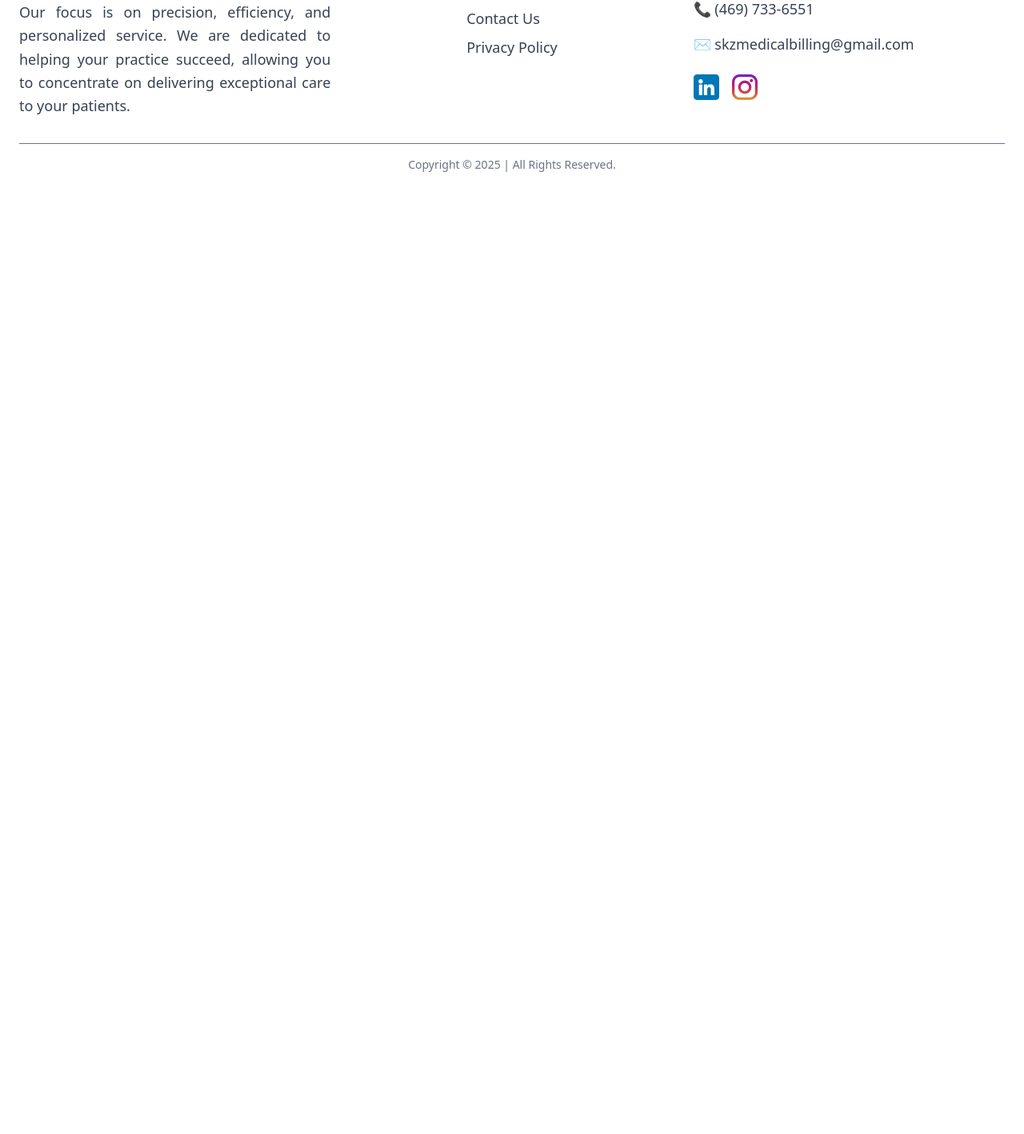
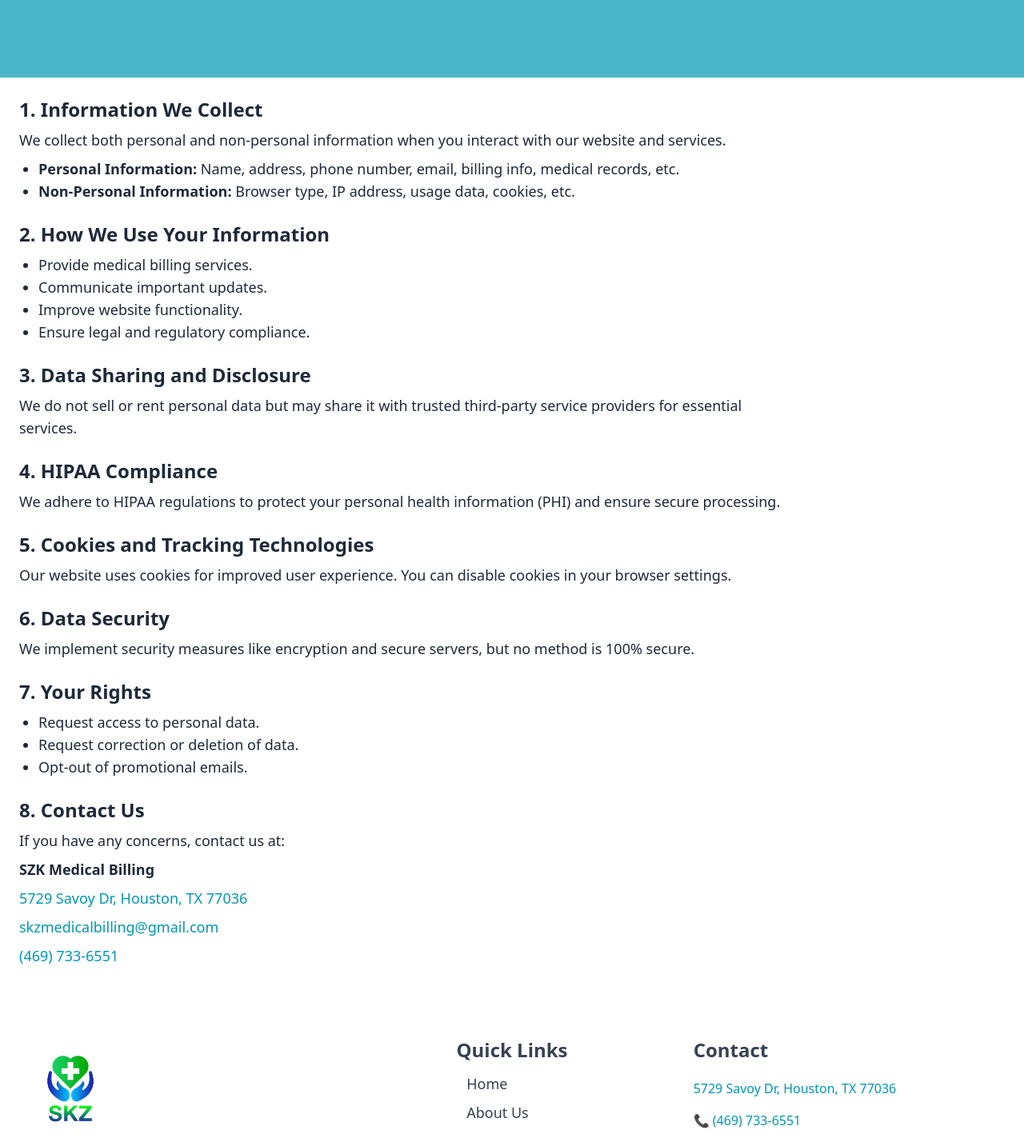
Before and after one commit to msyed313/skz_medical_billing, a React (Vite) app: page /privacy-policy in a window 1280 px wide. Shown: the part 259-1677 px from the top of the page at 80% size. Before the commit the page ends 800 px from the top, so only its background shows below. Built offline with nearby package versions, Linux system fonts and the light colour scheme.

Commit message:
addresslink

```diff
--- a/src/PagesRoutes.jsx
+++ b/src/PagesRoutes.jsx
@@ -12,6 +12,7 @@ import MedicalCoding from './pages/MedicalCoding';
 import BillingServices from './pages/BillingServices';
 import CReport from './pages/CReport';
 import WelcomeScreen from './pages/welcome/WelcomeScreen';
+import PrivacyPolicy from './pages/PrivacyPolicy';
 
 function PagesRoutes() {
   const location = useLocation();
@@ -33,6 +34,7 @@ function PagesRoutes() {
         <Route element={<MedicalCoding />} path="/medical-coding" />
         <Route element={<BillingServices />} path="/billing-services" />
         <Route element={<CReport />} path="/compliance-report" />
+        <Route element={<PrivacyPolicy/>} path='/privacy-policy' />
       </Routes>
 
       {!isWelcomeScreen && <Footer />}
--- a/src/components/Component.jsx
+++ b/src/components/Component.jsx
@@ -2,7 +2,7 @@ import React from "react";
 
 function Component({ name }) {
   return (
-    <div className="bg-blue-500 h-70 opacity-70 flex items-center justify-center">
+    <div className="bg-[#0097B2] h-70 opacity-70 flex items-center justify-center">
       <p className="text-5xl font-semibold text-white">{name}</p>
     </div>
   );
--- a/src/pages/Contact.jsx
+++ b/src/pages/Contact.jsx
@@ -31,7 +31,7 @@ function Contact() {
 
     const [errors, setErrors] = useState({});
 
-    const services = ["RCM", "Credentialing", "Medical Coding", "Biling & Follow-Up Services", "Compliance & Reporting"];
+    const services = ["RCM", "Credentialing", "Medical Coding", "Biling & Follow-Up Services", "Compliance & Reporting","Dental"];
 
     const handleChange = (e) => {
         setFormData({ ...formData, [e.target.name]: e.target.value });
@@ -101,7 +101,7 @@ function Contact() {
                         <button className="bg-[#0097B2] text-white px-6 py-2 rounded-full text-xl font-semibold">
                             Appointment Now
                         </button>
-                        <h2 className="text-3xl font-bold text-blue-700 mt-4">Free Consultation</h2>
+                        <h2 className="text-3xl font-bold text-[#0097B2] mt-4">Free Consultation</h2>
                         <h3 className="text-lg font-semibold text-gray-800 mt-2">Schedule an Appointment</h3>
                         <p className="text-gray-600 mt-2">
                             Interested in learning more about our services? Reach out to us below!
@@ -112,7 +112,7 @@ function Contact() {
                     <form onSubmit={handleSubmit} className="grid grid-cols-1 gap-4 md:grid-cols-2">
                         {/* First Name */}
                         <div>
-                            <label className="block font-medium">First Name*</label>
+                            <label className="block font-medium">First Name<span className='text-red-600'>*</span></label>
                             <input
                                 type="text"
                                 name="firstName"
@@ -125,7 +125,7 @@ function Contact() {
 
                         {/* Last Name */}
                         <div>
-                            <label className="block font-medium">Last Name*</label>
+                            <label className="block font-medium">Last Name<span className='text-red-600'>*</span></label>
                             <input
                                 type="text"
                                 name="lastName"
@@ -138,7 +138,7 @@ function Contact() {
 
                         {/* Email */}
                         <div>
-                            <label className="block font-medium">Email*</label>
+                            <label className="block font-medium">Email<span className='text-red-600'>*</span></label>
                             <input
                                 type="email"
                                 name="email"
@@ -151,7 +151,7 @@ function Contact() {
 
                         {/* Phone */}
                         <div>
-                            <label className="block font-medium">Phone Number*</label>
+                            <label className="block font-medium">Phone Number<span className='text-red-600'>*</span></label>
                             <input
                                 type="text"
                                 name="phone"
@@ -176,7 +176,7 @@ function Contact() {
 
                         {/* Services (Dropdown) */}
                         <div>
-                            <label className="block font-medium">Select a Service*</label>
+                            <label className="block font-medium">Select a Service<span className='text-red-600'>*</span></label>
                             <select
                                 name="service"
                                 value={formData.service}
--- a/src/pages/Footer.jsx
+++ b/src/pages/Footer.jsx
@@ -40,10 +40,21 @@ function Footer() {
                 {/* Contact Section */}
                 <div className="flex flex-col md:items-start">
                     <h3 className="font-semibold text-2xl mb-3">Contact</h3>
-                    <p className="text-lg my-2">6860 North Dallas Pkwy, Suite 200</p>
-                    <p className="text-lg my-2">Plano, TX 75024</p>
-                    <p className="text-lg my-2">📞 (469) 733-6551</p>
-                    <p className="text-lg my-2">✉️ skzmedicalbilling@gmail.com</p>
+                    <a
+                        href="https://www.google.com/maps/search/?api=1&query=5729+Savoy+Dr,+Houston,+TX+77036"
+                        target="_blank"
+                        rel="noopener noreferrer"
+                        className="text-[#0097B2] hover:text-[#006080]"
+                    >
+                        <p className="my-2">5729 Savoy Dr, Houston, TX 77036</p>
+                    </a>
+
+
+                    <a href="tel:+14697336551" className="text-[#0097B2] hover:text-[#006080]"><p className=" my-2">📞 (469) 733-6551</p></a>
+                    <a href="mailto:skzmedicalbilling@gmail.com"
+                        className="text-[#0097B2] hover:text-[#006080]">
+                        <p className=" my-2">✉️ skzmedicalbilling@gmail.com</p>
+                    </a>
 
                     {/* Social Icons */}
                     <div className="flex space-x-4 mt-4">
--- a/src/pages/Home.jsx
+++ b/src/pages/Home.jsx
@@ -16,7 +16,7 @@ function Home() {
           <h1 className="text-4xl md:text-5xl font-bold text-gray-900 leading-tight">
             Make your life simpler with
           </h1>
-          <h2 className="text-4xl md:text-5xl font-bold text-blue-700 mt-2">
+          <h2 className="text-4xl md:text-5xl font-bold text-[#0097B2] mt-2">
             SZK Medical Solutions
           </h2>
           <p className="text-lg text-gray-700 mt-4">
--- /dev/null
+++ b/src/pages/PrivacyPolicy.jsx
@@ -0,0 +1,108 @@
+import React from "react";
+import Component from "../components/Component";
+
+const PrivacyPolicy = () => {
+    return (
+        <>
+
+            <Component name='Privacy Policy' />
+
+            <div className="max-w-5xl  p-6 text-gray-800">
+                {/* <p className="text-xl text-gray-500 text-center mb-8">Effective Date: {new Date().toLocaleDateString()}</p> */}
+
+                <section className="mb-6">
+                    <h2 className="text-xl md:text-2xl font-bold mb-2">1. Information We Collect</h2>
+                    <p className="text-lg">
+                        We collect both personal and non-personal information when you interact with our website and services.
+                    </p>
+                    <ul className="text-lg list-disc ml-6 mt-2">
+                        <li><strong>Personal Information:</strong> Name, address, phone number, email, billing info, medical records, etc.</li>
+                        <li><strong>Non-Personal Information:</strong> Browser type, IP address, usage data, cookies, etc.</li>
+                    </ul>
+                </section>
+
+                <section className="mb-6">
+                    <h2 className="text-xl md:text-2xl font-bold  mb-2">2. How We Use Your Information</h2>
+                    <ul className="text-lg list-disc ml-6">
+                        <li>Provide medical billing services.</li>
+                        <li>Communicate important updates.</li>
+                        <li>Improve website functionality.</li>
+                        <li>Ensure legal and regulatory compliance.</li>
+                    </ul>
+                </section>
+
+                <section className="mb-6">
+                    <h2 className="text-xl md:text-2xl font-bold  mb-2">3. Data Sharing and Disclosure</h2>
+                    <p className="text-lg">We do not sell or rent personal data but may share it with trusted third-party service providers for essential services.</p>
+                </section>
+
+                <section className="mb-6">
+                    <h2 className="text-xl md:text-2xl font-bold  mb-2">4. HIPAA Compliance</h2>
+                    <p className="text-lg">
+                        We adhere to HIPAA regulations to protect your personal health information (PHI) and ensure secure processing.
+                    </p>
+                </section>
+
+                <section className="mb-6">
+                    <h2 className="text-xl md:text-2xl font-bold mb-2">5. Cookies and Tracking Technologies</h2>
+                    <p className="text-lg">
+                        Our website uses cookies for improved user experience. You can disable cookies in your browser settings.
+                    </p>
+                </section>
+
+                <section className="mb-6">
+                    <h2 className="text-xl md:text-2xl font-bold  mb-2">6. Data Security</h2>
+                    <p className="text-lg">
+                        We implement security measures like encryption and secure servers, but no method is 100% secure.
+                    </p>
+                </section>
+
+                <section className="mb-6">
+                    <h2 className="text-xl md:text-2xl font-bold  mb-2">7. Your Rights</h2>
+                    <ul className="text-lg list-disc ml-6">
+                        <li>Request access to personal data.</li>
+                        <li>Request correction or deletion of data.</li>
+                        <li>Opt-out of promotional emails.</li>
+                    </ul>
+                </section>
+
+                <section className="mb-6">
+                    <h2 className="text-xl md:text-2xl font-bold mb-2">8. Contact Us</h2>
+                    <p className="text-lg">If you have any concerns, contact us at:</p>
+                    <p className="text-lg mt-2 font-semibold">SZK Medical Billing</p>
+
+                    {/* Clickable Address (Google Maps) */}
+                    <p className="text-lg mt-2">
+                        <a
+                            href="https://www.google.com/maps/search/?api=1&query=5729+Savoy+Dr,+Houston,+TX+77036" target="_blank"
+                            rel="noopener noreferrer"
+                            className="text-[#0097B2] hover:text-[#006080]"
+                        >
+                            5729 Savoy Dr, Houston, TX 77036
+                        </a>
+                    </p>
+
+                    {/* Clickable Email */}
+                    <p className="text-lg mt-2">
+                        <a
+                            href="mailto:skzmedicalbilling@gmail.com"
+                            className="text-[#0097B2] hover:text-[#006080]"
+                        >
+                            skzmedicalbilling@gmail.com
+                        </a>
+                    </p>
+
+                    {/* Clickable Phone Number */}
+                    <p className="text-lg mt-2">
+                        <a href="tel:+14697336551" className="text-[#0097B2] hover:text-[#006080]">
+                            (469) 733-6551
+                        </a>
+                    </p>
+                </section>
+
+            </div>
+        </>
+    );
+};
+
+export default PrivacyPolicy;
```
